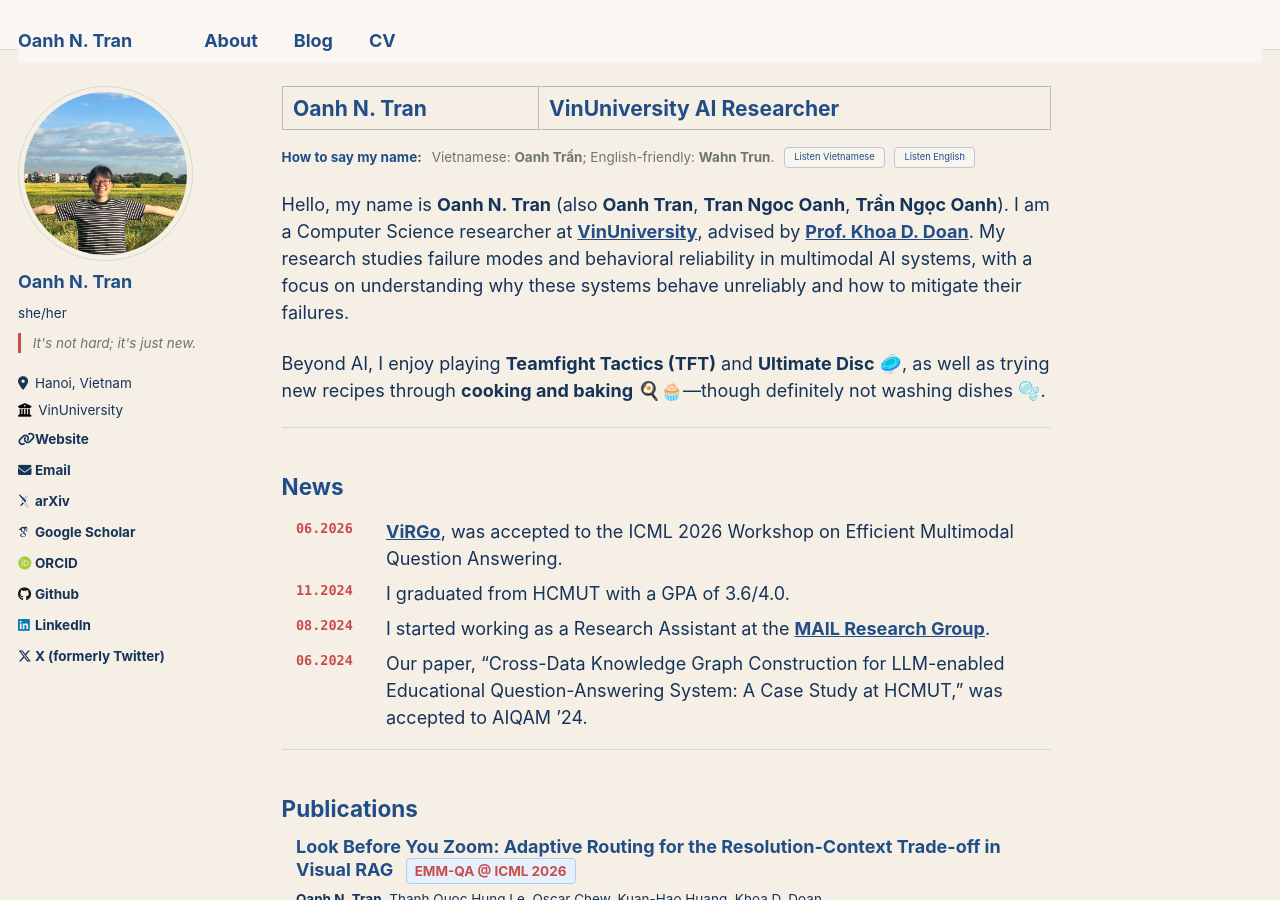
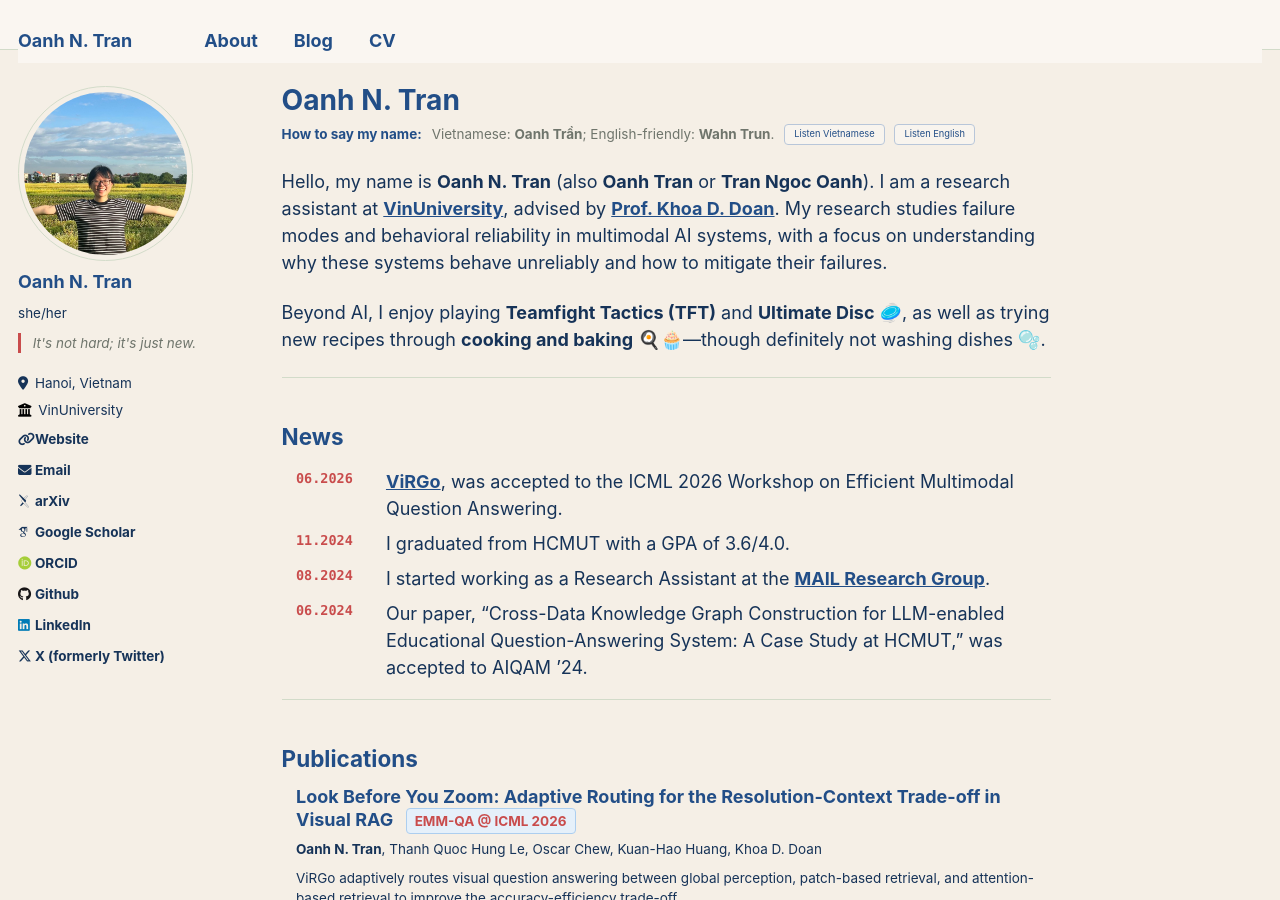
Before and after one commit to Oztobuzz/Oztobuzz.github.io, a Jekyll site: the page built from _pages/about.md, in a window 1280 px wide and 900 px high. Built offline with Jekyll 4.4.1, drawn with Linux system fonts in a browser that asks for light colours; some web fonts are replaced.

Commit message:
chore: Update title

```diff
--- a/_pages/about.md
+++ b/_pages/about.md
@@ -1,7 +1,7 @@
 ---
 permalink: /
-title: "Oanh N. Tran | VinUniversity AI Researcher"
-description: "Oanh N. Tran is a Computer Science researcher at VinUniversity working on failure modes, behavioral reliability, evaluation, and mitigation for multimodal AI systems."
+title: "Oanh N. Tran"
+description: "Oanh N. Tran is a research assistant at VinUniversity working on failure modes, behavioral reliability, evaluation, and mitigation for multimodal AI systems."
 author_profile: true
 redirect_from:
   - /about/
@@ -14,7 +14,7 @@
   <button type="button" class="pronunciation-button" data-pronounce-text="Wahn Trun" data-pronounce-lang="en-US">Listen English</button>
 </div>
 
-Hello, my name is **Oanh N. Tran** (also **Oanh Tran**, **Tran Ngoc Oanh**, **Trần Ngọc Oanh**). I am a Computer Science researcher at **[VinUniversity](https://vinuni.edu.vn/)**, advised by **[Prof. Khoa D. Doan](https://vinuni.edu.vn/people/khoa-d-doan-phd/)**. My research studies failure modes and behavioral reliability in multimodal AI systems, with a focus on understanding why these systems behave unreliably and how to mitigate their failures.
+Hello, my name is **Oanh N. Tran** (also **Oanh Tran** or **Tran Ngoc Oanh**). I am a research assistant at **[VinUniversity](https://vinuni.edu.vn/)**, advised by **[Prof. Khoa D. Doan](https://vinuni.edu.vn/people/khoa-d-doan-phd/)**. My research studies failure modes and behavioral reliability in multimodal AI systems, with a focus on understanding why these systems behave unreliably and how to mitigate their failures.
 
 
 Beyond AI, I enjoy playing **Teamfight Tactics (TFT)** and **Ultimate Disc** 🥏, as well as trying new recipes through **cooking and baking** 🍳🧁—though definitely not washing dishes 🫧.
```
